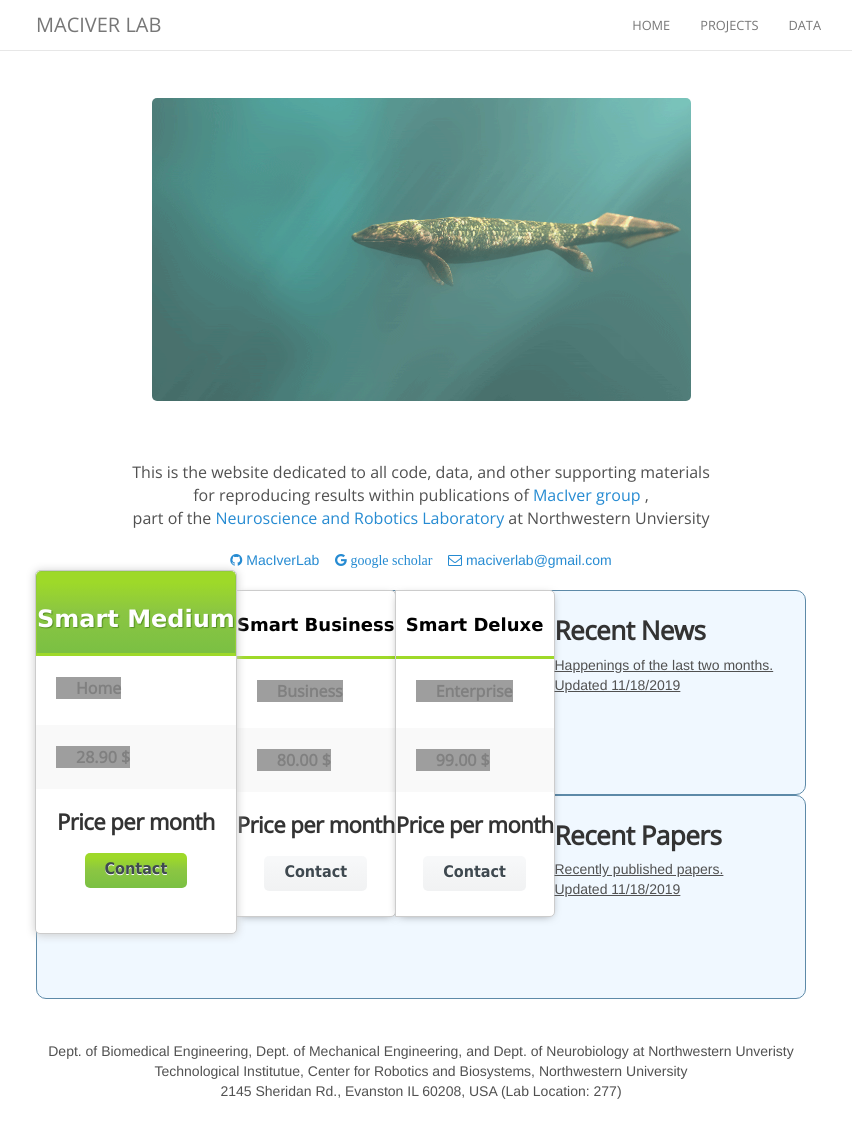
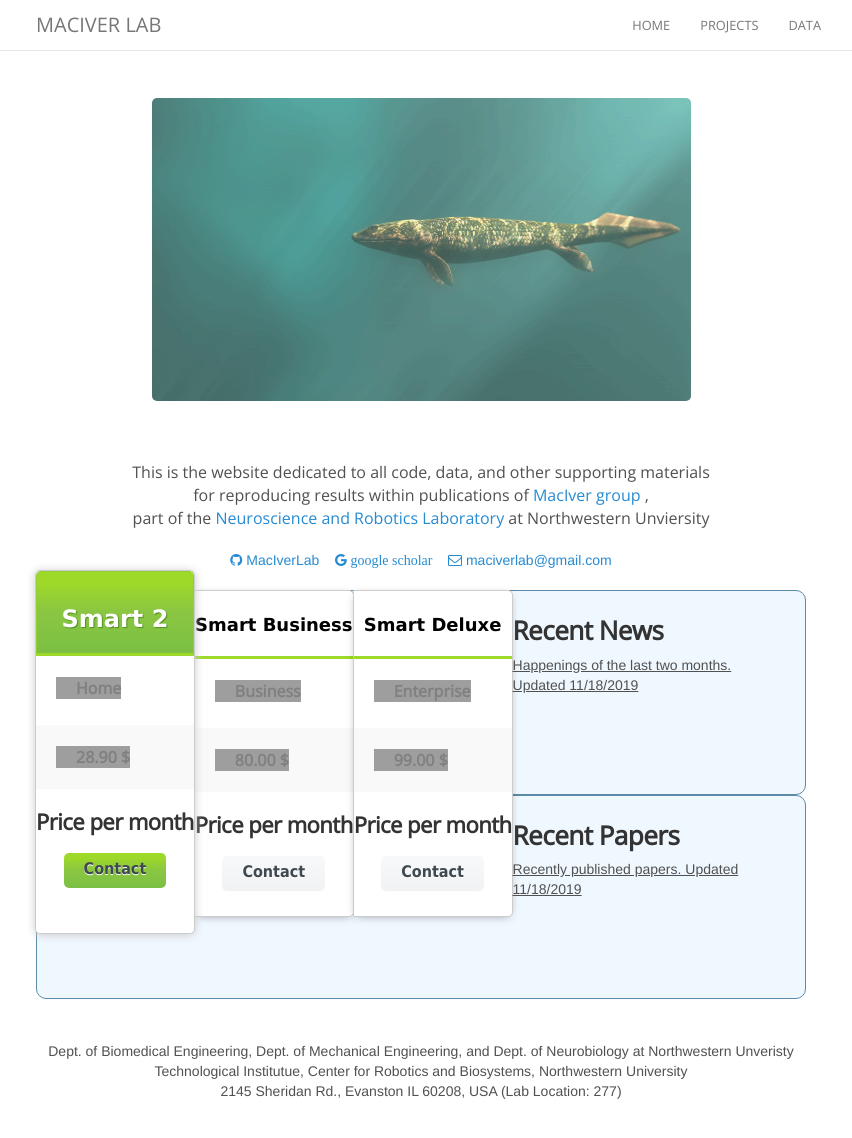
Before and after one commit to maciverlab/maciverlab.github.io, a Jekyll site: the page built from index.html, in a window 1280 px wide and 1143 px high, cut to the strip 0-1138 px from the top of the window. Shown: the whole strip, without its empty margins (219-1071 px from the left). Built offline with Jekyll 4.4.1, drawn with Linux system fonts in a browser that asks for light colours; nearby versions of some CDN libraries; comment, search, counter and statistics services are not loaded; grey boxes are pictures that could not be loaded.

Commit message:
Update index.html

```diff
--- a/index.html
+++ b/index.html
@@ -18,7 +18,7 @@ layout: default
     </header>
 
     <div class="pricing_box large radius-left">
-    <div class="header"><span>Smart Medium </span></div>
+    <div class="header"><span>Smart 2 </span></div>
     <ul>
     <li class="even"><strong class="yes">Home</strong></li>
     <li class="odd"><strong class="yes">28.90 $</strong></li>
```
